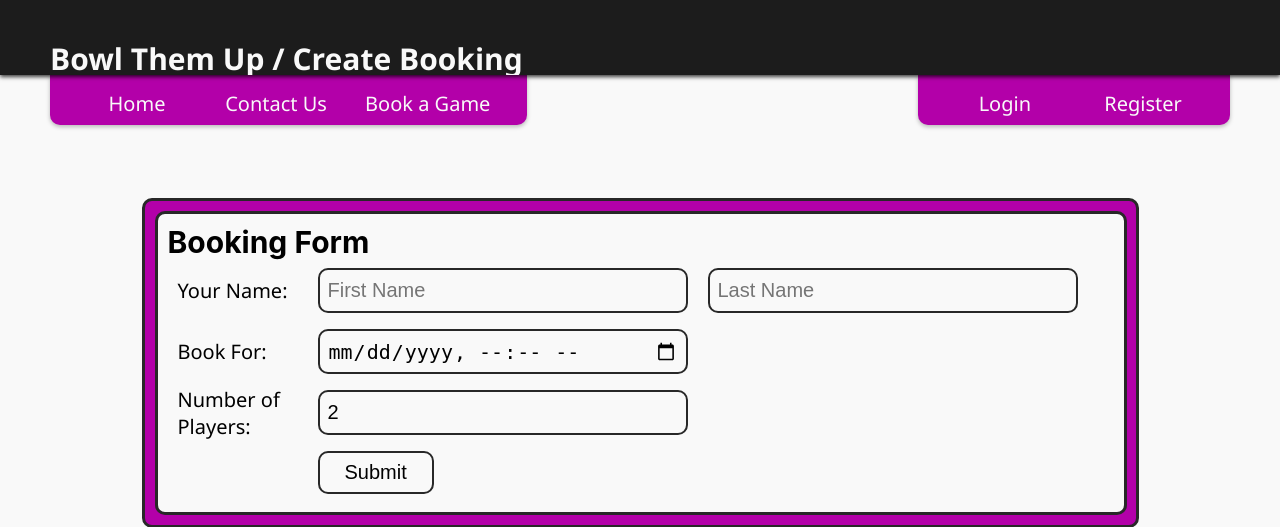
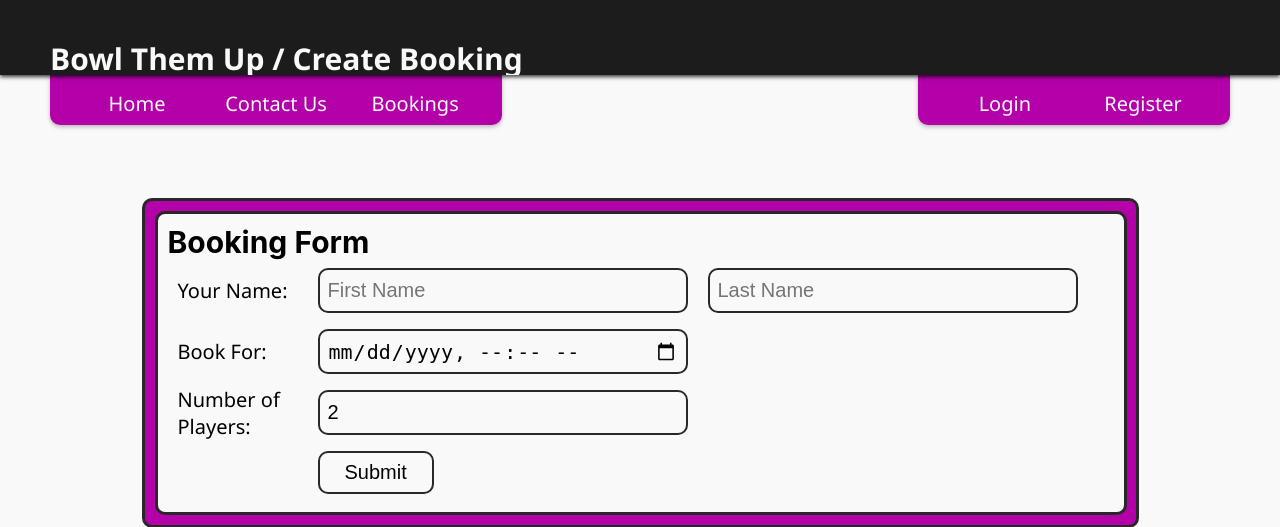
Before and after one commit to Corban-Lee/Bowl-Them-Up, a Django app: page /bookings/create/ in a window 1280 px wide. Shown: the top 527 px of the page. Run offline with Django 4.2, Linux system fonts and the light colour scheme.

Commit message:
added routing for view bookings page

```diff
--- a/src/Bookings/views.py
+++ b/src/Bookings/views.py
@@ -1,10 +1,17 @@
 from django.shortcuts import render
+from .models import Booking
 
 # Create your views here.
 
 
 def all_bookings(request):
-    pass
+
+    data = Booking.objects.all()
+    booking = {
+        'all_bookings': data
+    }
+
+    return render(request, 'viewbookings.html', booking)
 
 def create(request):
     return render(request, 'createbooking.html', {})
--- a/src/Templates/base.html
+++ b/src/Templates/base.html
@@ -14,7 +14,7 @@
         <nav class="main-navbar" style="float: left;">
             <a href="{% url 'index' %}">Home</a>
             <a href="{% url 'contact' %}">Contact Us</a>
-            <a href="{% url 'create_booking' %}">Book a Game</a>
+            <a href="{% url 'all_bookings' %}">Bookings</a>
         </nav>
         <nav class="main-navbar" style="float: right;">
             <a href="{% url 'login_account' %}">Login</a>
```
